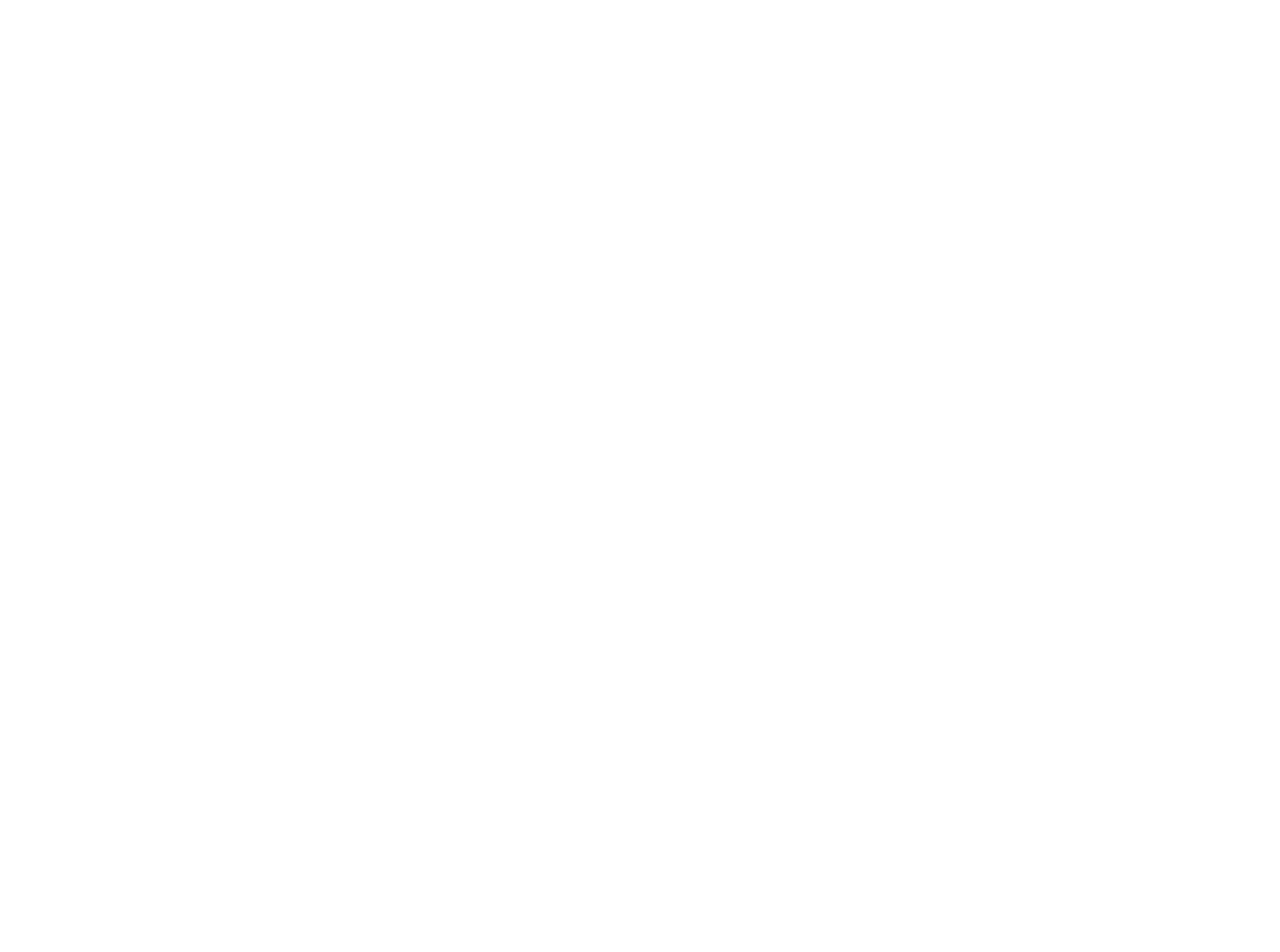
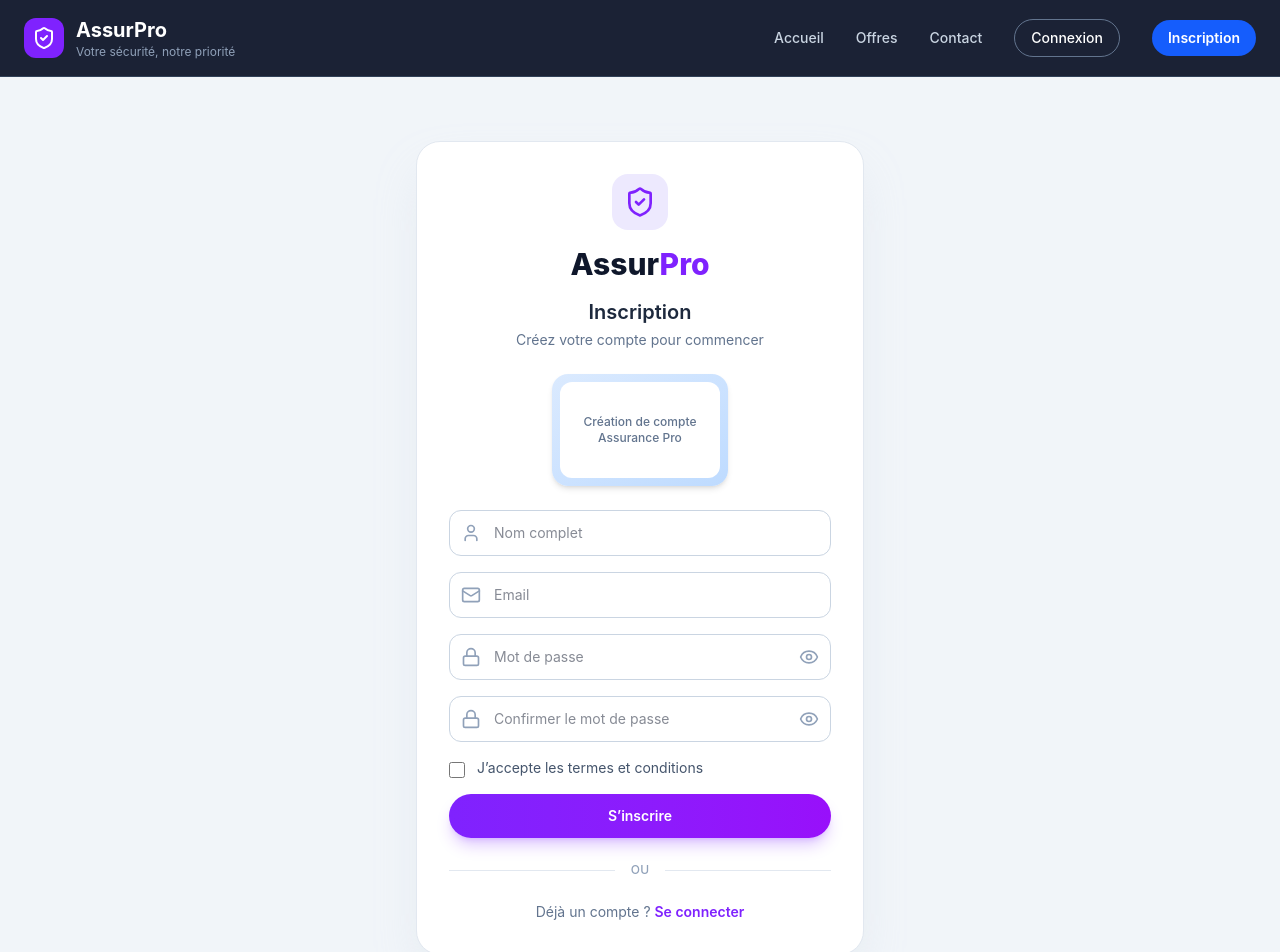
Before and after one commit to mohamed-zenbout-dev/assurance_pro, a React app in the folder frontend/: page /register in a window 1280 px wide. Before the commit this address had no page. Shown: the top 952 px of the page. Before the commit the page ends 800 px from the top, so only its background shows below. Built offline with nearby package versions, Linux system fonts and the light colour scheme; the HTML template or start-up script is replaced by a standard one.

Commit message:
feat(auth):professional sign-up page connected to the Symfony API

```diff
--- a/frontend/src/App.jsx
+++ b/frontend/src/App.jsx
@@ -1,6 +1,7 @@
 import { BrowserRouter, Routes, Route } from 'react-router-dom';
 import Home from './pages/Home';
 import Login from './pages/Login';
+import Register from "./pages/Register";
 import DashboardClient from './pages/DashboardClient';
 import Contracts from './pages/Contracts';
 import Claims from './pages/Claims';
@@ -12,6 +13,7 @@
       <Routes>
         <Route path="/" element={<Home />} />
         <Route path="/login" element={<Login />} />
+        <Route path="/register" element={<Register />}/>
 
         <Route
           path="/dashboard"
--- a/frontend/src/components/Navbar.jsx
+++ b/frontend/src/components/Navbar.jsx
@@ -5,6 +5,7 @@
   return (
     <header className="sticky top-0 z-50 border-b border-slate-700 bg-slate-900/95 backdrop-blur">
       <div className="mx-auto flex max-w-7xl items-center justify-between px-6 py-4">
+        {/* Logo */}
         <Link to="/" className="flex items-center gap-3">
           <div className="rounded-xl bg-violet-600 p-2">
             <ShieldCheck className="h-6 w-6 text-white" />
@@ -18,21 +19,39 @@
           </div>
         </Link>
 
+        {/* Navigation */}
         <nav className="hidden items-center gap-8 md:flex">
-          <a href="#hero" className="text-sm font-medium text-slate-300 hover:text-white">Accueil</a>
-          <a href="#offers" className="text-sm font-medium text-slate-300 hover:text-white">Offres</a>
-          <a href="#contact" className="text-sm font-medium text-slate-300 hover:text-white">Contact</a>
+          <Link
+            to="/"
+            className="text-sm font-medium text-slate-300 transition hover:text-white"
+          >
+            Accueil
+          </Link>
+
+          <Link
+            to="/#offers"
+            className="text-sm font-medium text-slate-300 transition hover:text-white"
+          >
+            Offres
+          </Link>
+
+          <Link
+            to="/#contact"
+            className="text-sm font-medium text-slate-300 transition hover:text-white"
+          >
+            Contact
+          </Link>
 
           <Link
             to="/login"
-            className="rounded-full border border-slate-500 px-4 py-2 text-sm font-medium text-white hover:bg-white hover:text-slate-900"
+            className="rounded-full border border-slate-500 px-4 py-2 text-sm font-medium text-white transition hover:border-white hover:bg-white hover:text-slate-900"
           >
             Connexion
           </Link>
 
           <Link
             to="/register"
-            className="rounded-full bg-blue-600 px-4 py-2 text-sm font-semibold text-white hover:bg-blue-700"
+            className="rounded-full bg-blue-600 px-4 py-2 text-sm font-semibold text-white transition hover:bg-blue-700"
           >
             Inscription
           </Link>
--- a/frontend/src/pages/Register.jsx
+++ b/frontend/src/pages/Register.jsx
@@ -0,0 +1,275 @@
+import { useState } from 'react';
+import { useNavigate, Link } from 'react-router-dom';
+import axios from 'axios';
+
+import Navbar from '../components/Navbar';
+import Footer from '../components/Footer';
+
+import {
+  ShieldCheck,
+  User,
+  Mail,
+  Lock,
+  Eye,
+  EyeOff,
+} from 'lucide-react';
+
+function Register() {
+  const [fullName, setFullName] = useState('');
+  const [email, setEmail] = useState('');
+  const [password, setPassword] = useState('');
+  const [confirmPassword, setConfirmPassword] = useState('');
+  const [acceptTerms, setAcceptTerms] = useState(false);
+
+  const [showPassword, setShowPassword] = useState(false);
+  const [showConfirmPassword, setShowConfirmPassword] = useState(false);
+
+  const [loading, setLoading] = useState(false);
+  const [error, setError] = useState('');
+  const [success, setSuccess] = useState('');
+
+  const navigate = useNavigate();
+
+  // ✅ INSCRIPTION AVEC API SYMFONY
+  const handleSubmit = async (e) => {
+    e.preventDefault();
+
+    setError('');
+    setSuccess('');
+
+    // Validation mot de passe
+    if (password !== confirmPassword) {
+      setError('Les mots de passe ne correspondent pas');
+      return;
+    }
+
+    if (!acceptTerms) {
+      setError('Vous devez accepter les termes et conditions');
+      return;
+    }
+
+    setLoading(true);
+
+    try {
+      // ⚠️ Adapte les champs selon ton RegisterController Symfony
+      const response = await axios.post(
+        'http://localhost:8000/api/register',
+        {
+          email: email.trim(),
+          password: password.trim(),
+          fullName: fullName.trim(),
+        },
+        {
+          headers: {
+            'Content-Type': 'application/json',
+          },
+        }
+      );
+
+      console.log('Inscription réussie :', response.data);
+
+      setSuccess('Compte créé avec succès !');
+
+      // Si ton endpoint retourne un token JWT
+      if (response.data.token) {
+        localStorage.setItem('token', response.data.token);
+        navigate('/dashboard');
+      } else {
+        // Sinon on redirige vers la connexion
+        setTimeout(() => {
+          navigate('/login');
+        }, 1500);
+      }
+    } catch (err) {
+      console.error(err.response?.data || err.message);
+
+      setError(
+        err.response?.data?.message ||
+          'Impossible de créer le compte'
+      );
+    } finally {
+      setLoading(false);
+    }
+  };
+
+  return (
+    <div className="flex min-h-screen flex-col bg-slate-100">
+      {/* NAVBAR */}
+      <Navbar />
+
+      {/* CONTENU */}
+      <main className="flex flex-1 items-center justify-center px-6 py-16">
+        <div className="w-full max-w-md rounded-3xl border border-slate-200 bg-white p-8 shadow-2xl shadow-slate-300/40">
+          {/* Logo */}
+          <div className="text-center">
+            <div className="mx-auto flex h-14 w-14 items-center justify-center rounded-2xl bg-violet-100 text-violet-600">
+              <ShieldCheck className="h-8 w-8" />
+            </div>
+
+            <h2 className="mt-4 text-3xl font-extrabold text-slate-900">
+              Assur<span className="text-violet-600">Pro</span>
+            </h2>
+
+            <h3 className="mt-4 text-xl font-semibold text-slate-800">
+              Inscription
+            </h3>
+
+            <p className="mt-1 text-sm text-slate-500">
+              Créez votre compte pour commencer
+            </p>
+          </div>
+
+          {/* Illustration */}
+          <div className="mt-6 flex justify-center">
+            <div className="h-28 w-44 rounded-2xl bg-gradient-to-br from-blue-100 to-blue-200 p-2 shadow-md">
+              <div className="flex h-full items-center justify-center rounded-xl bg-white text-center text-xs font-medium text-slate-500">
+                Création de compte
+                <br />
+                Assurance Pro
+              </div>
+            </div>
+          </div>
+
+          {/* Messages */}
+          {error && (
+            <div className="mt-6 rounded-2xl border border-red-200 bg-red-50 px-4 py-3 text-sm text-red-600">
+              {error}
+            </div>
+          )}
+
+          {success && (
+            <div className="mt-6 rounded-2xl border border-green-200 bg-green-50 px-4 py-3 text-sm text-green-600">
+              {success}
+            </div>
+          )}
+
+          {/* Formulaire */}
+          <form onSubmit={handleSubmit} className="mt-6 space-y-4">
+            {/* Nom complet */}
+            <div className="relative">
+              <User className="pointer-events-none absolute left-3 top-1/2 h-5 w-5 -translate-y-1/2 text-slate-400" />
+
+              <input
+                type="text"
+                placeholder="Nom complet"
+                value={fullName}
+                onChange={(e) => setFullName(e.target.value)}
+                required
+                className="w-full rounded-xl border border-slate-300 py-3 pl-11 pr-4 text-sm text-slate-900 outline-none transition focus:border-blue-500 focus:ring-4 focus:ring-blue-100"
+              />
+            </div>
+
+            {/* Email */}
+            <div className="relative">
+              <Mail className="pointer-events-none absolute left-3 top-1/2 h-5 w-5 -translate-y-1/2 text-slate-400" />
+
+              <input
+                type="email"
+                placeholder="Email"
+                value={email}
+                onChange={(e) => setEmail(e.target.value)}
+                required
+                className="w-full rounded-xl border border-slate-300 py-3 pl-11 pr-4 text-sm text-slate-900 outline-none transition focus:border-blue-500 focus:ring-4 focus:ring-blue-100"
+              />
+            </div>
+
+            {/* Mot de passe */}
+            <div className="relative">
+              <Lock className="pointer-events-none absolute left-3 top-1/2 h-5 w-5 -translate-y-1/2 text-slate-400" />
+
+              <input
+                type={showPassword ? 'text' : 'password'}
+                placeholder="Mot de passe"
+                value={password}
+                onChange={(e) => setPassword(e.target.value)}
+                required
+                className="w-full rounded-xl border border-slate-300 py-3 pl-11 pr-11 text-sm text-slate-900 outline-none transition focus:border-blue-500 focus:ring-4 focus:ring-blue-100"
+              />
+
+              <button
+                type="button"
+                onClick={() => setShowPassword(!showPassword)}
+                className="absolute right-3 top-1/2 -translate-y-1/2 text-slate-400 hover:text-slate-600"
+              >
+                {showPassword ? <EyeOff className="h-5 w-5" /> : <Eye className="h-5 w-5" />}
+              </button>
+            </div>
+
+            {/* Confirmation */}
+            <div className="relative">
+              <Lock className="pointer-events-none absolute left-3 top-1/2 h-5 w-5 -translate-y-1/2 text-slate-400" />
+
+              <input
+                type={showConfirmPassword ? 'text' : 'password'}
+                placeholder="Confirmer le mot de passe"
+                value={confirmPassword}
+                onChange={(e) => setConfirmPassword(e.target.value)}
+                required
+                className="w-full rounded-xl border border-slate-300 py-3 pl-11 pr-11 text-sm text-slate-900 outline-none transition focus:border-blue-500 focus:ring-4 focus:ring-blue-100"
+              />
+
+              <button
+                type="button"
+                onClick={() =>
+                  setShowConfirmPassword(!showConfirmPassword)
+                }
+                className="absolute right-3 top-1/2 -translate-y-1/2 text-slate-400 hover:text-slate-600"
+              >
+                {showConfirmPassword ? (
+                  <EyeOff className="h-5 w-5" />
+                ) : (
+                  <Eye className="h-5 w-5" />
+                )}
+              </button>
+            </div>
+
+            {/* Conditions */}
+            <label className="flex items-start gap-3 text-sm text-slate-600">
+              <input
+                type="checkbox"
+                checked={acceptTerms}
+                onChange={(e) => setAcceptTerms(e.target.checked)}
+                className="mt-1 h-4 w-4 rounded border-slate-300 text-violet-600 focus:ring-violet-500"
+              />
+              J’accepte les termes et conditions
+            </label>
+
+            {/* Bouton */}
+            <button
+              type="submit"
+              disabled={loading}
+              className="w-full rounded-full bg-gradient-to-r from-violet-600 to-purple-600 py-3 text-sm font-semibold text-white shadow-lg shadow-violet-600/25 transition hover:from-violet-700 hover:to-purple-700 disabled:cursor-not-allowed disabled:opacity-70"
+            >
+              {loading ? 'Inscription...' : 'S’inscrire'}
+            </button>
+          </form>
+
+          {/* Séparateur */}
+          <div className="my-6 flex items-center gap-4">
+            <div className="h-px flex-1 bg-slate-200" />
+            <span className="text-xs font-medium uppercase tracking-wide text-slate-400">
+              OU
+            </span>
+            <div className="h-px flex-1 bg-slate-200" />
+          </div>
+
+          {/* Lien connexion */}
+          <p className="text-center text-sm text-slate-500">
+            Déjà un compte ?{' '}
+            <Link
+              to="/login"
+              className="font-semibold text-violet-600 transition hover:text-violet-700"
+            >
+              Se connecter
+            </Link>
+          </p>
+        </div>
+      </main>
+
+      {/* FOOTER */}
+      <Footer />
+    </div>
+  );
+}
+
+export default Register;
```
Also changed, not shown: frontend/src/components/RegisterForm.jsx (deleted).
